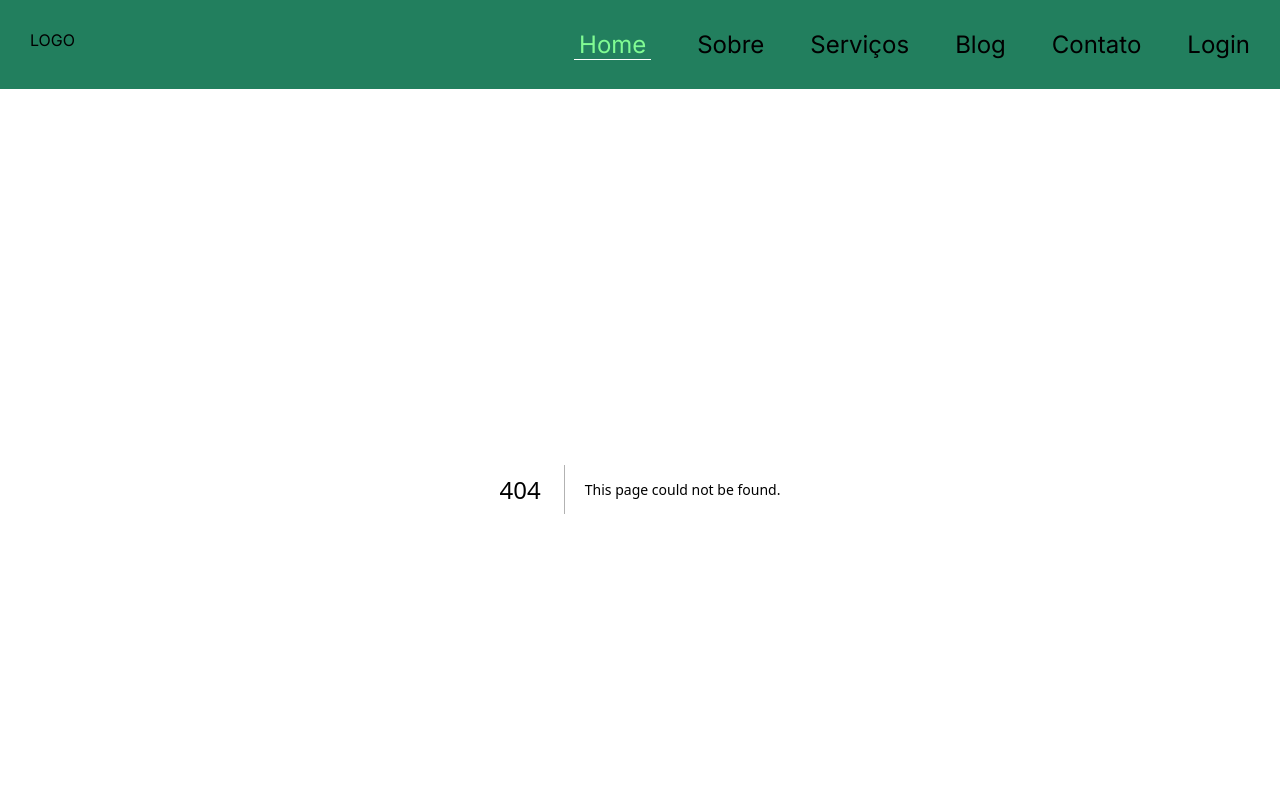
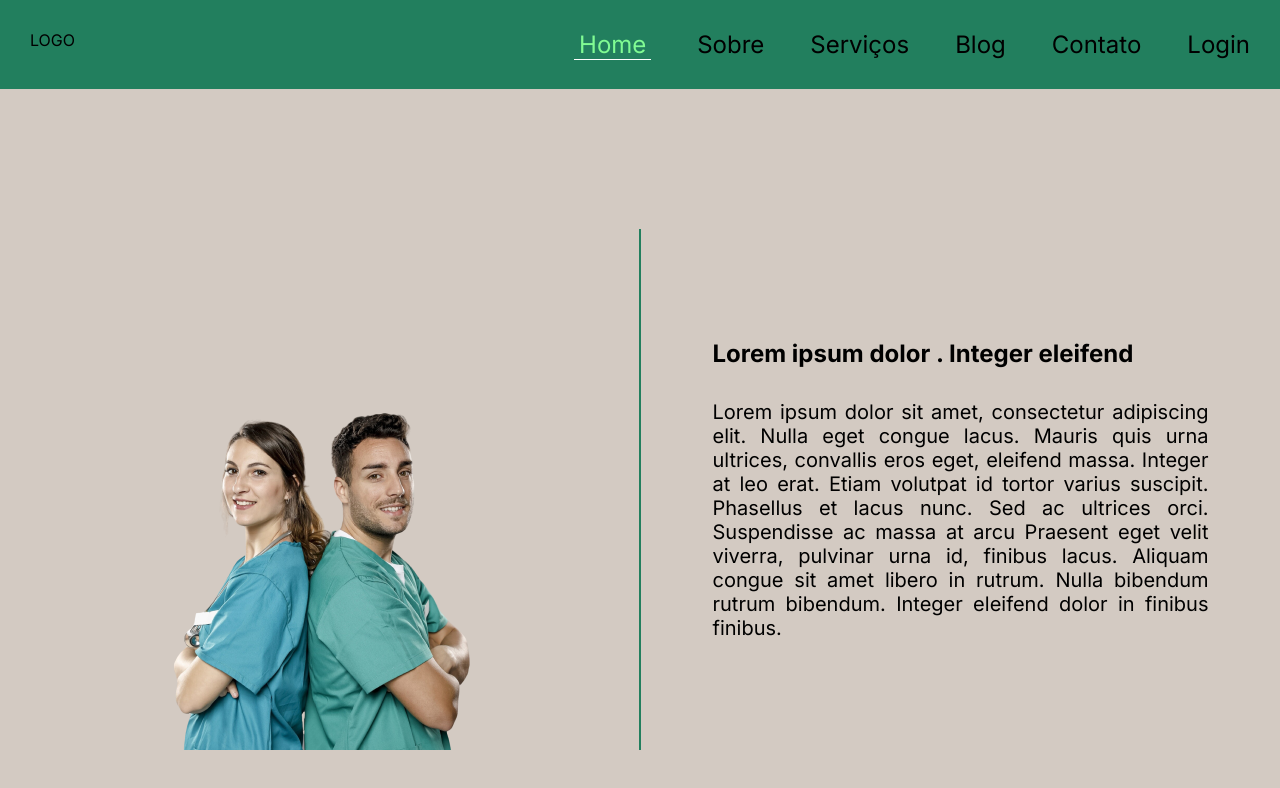
Before and after one commit to Juniors-Developers-Group-JDG/Hospital-Veteririo-Front-End, a Next.js app: page /about in a window 1280 px wide. Before the commit this address had no page. Shown: the top 788 px of the page. Built offline with nearby package versions, Linux system fonts and the light colour scheme.

Commit message:
feature:about-development

```diff
--- /dev/null
+++ b/src/app/about/about.module.scss
@@ -0,0 +1,39 @@
+.main{
+  display: flex;
+  justify-content: space-between;
+  align-items: center;
+  height: 100vh;;
+
+}
+.section_right{
+  display: flex;
+  flex: 1;
+  justify-content: center;
+  align-items: center;
+}
+
+.divider{
+  width: 2px;
+  height: 521px;
+  background-color: #227F5E;
+}
+
+.section_left{
+  color: #000;
+  flex: 1;
+  display: flex;
+  flex-direction: column;
+  align-items: center;
+}
+.section_left_text > h1{
+  font-size: 1.5rem;
+  margin-bottom: 2rem;
+}
+
+.section_left_text > p{
+  text-align: justify;
+  font-size: 1.25rem;
+}
+.section_left_text{
+  max-width: 31rem;
+}
--- /dev/null
+++ b/src/app/about/page.jsx
@@ -0,0 +1,21 @@
+import styles from './about.module.scss'
+import doutores from '../../assets/about/doutores.png';
+import Image from 'next/image';
+
+export default function About(){
+  return(
+    <main className={styles.main} >
+      <section className={styles.section_right}>
+        <Image alt='Casal de veterinários' src={doutores} width={347} height={521}/>
+      </section>
+      <div className={styles.divider}/>
+      <section className={styles.section_left}>
+        <div className={styles.section_left_text}>
+        <h1>Lorem ipsum dolor . Integer eleifend</h1>
+        <p>Lorem ipsum dolor sit amet, consectetur adipiscing elit. Nulla eget congue lacus. Mauris quis urna ultrices, convallis eros eget, eleifend massa. Integer at leo erat. Etiam volutpat id tortor varius suscipit. Phasellus et lacus nunc. Sed ac ultrices orci. Suspendisse ac massa at arcu
+        Praesent eget velit viverra, pulvinar urna id, finibus lacus. Aliquam congue sit amet libero in rutrum. Nulla bibendum rutrum bibendum. Integer eleifend dolor in finibus finibus. </p>
+        </div>
+      </section>
+    </main>
+  )
+}
```
Also changed, not shown: src/assets/about/doutores.png (added).
